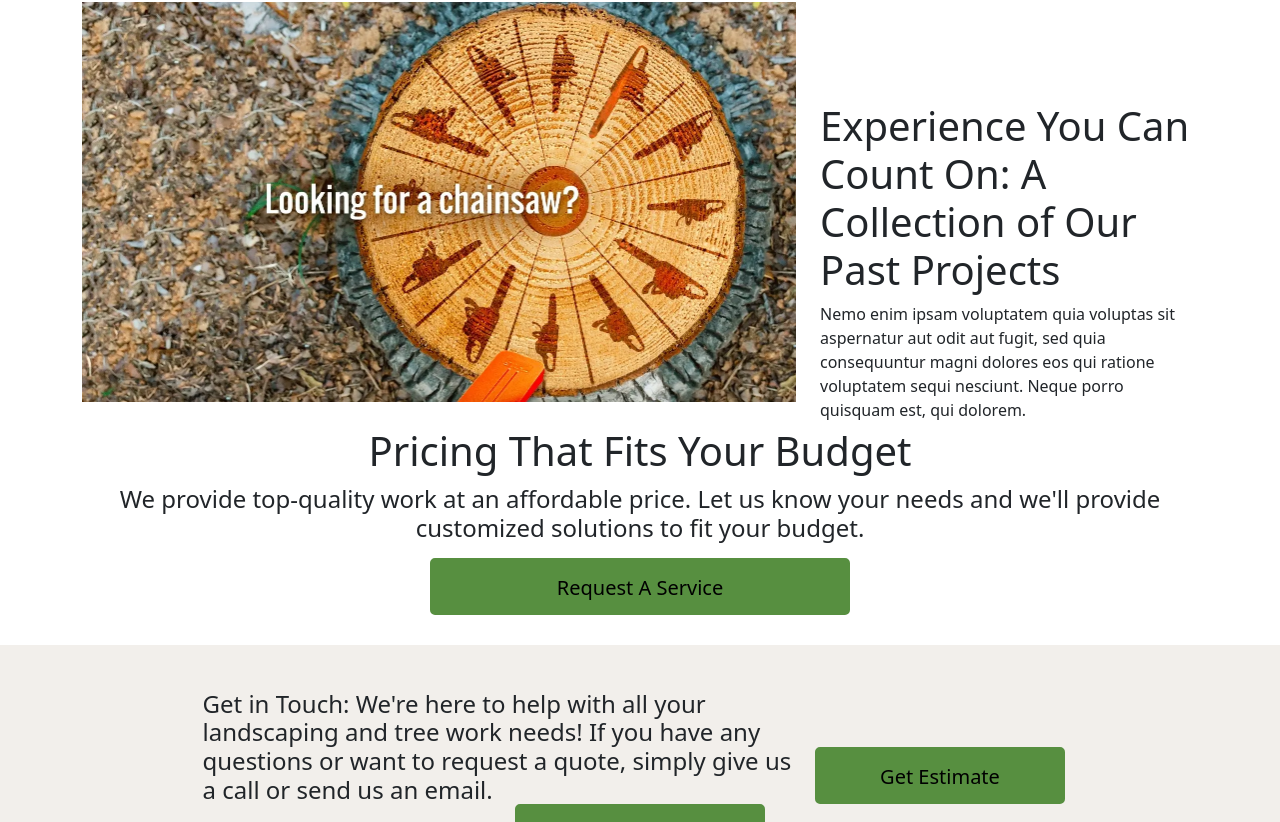
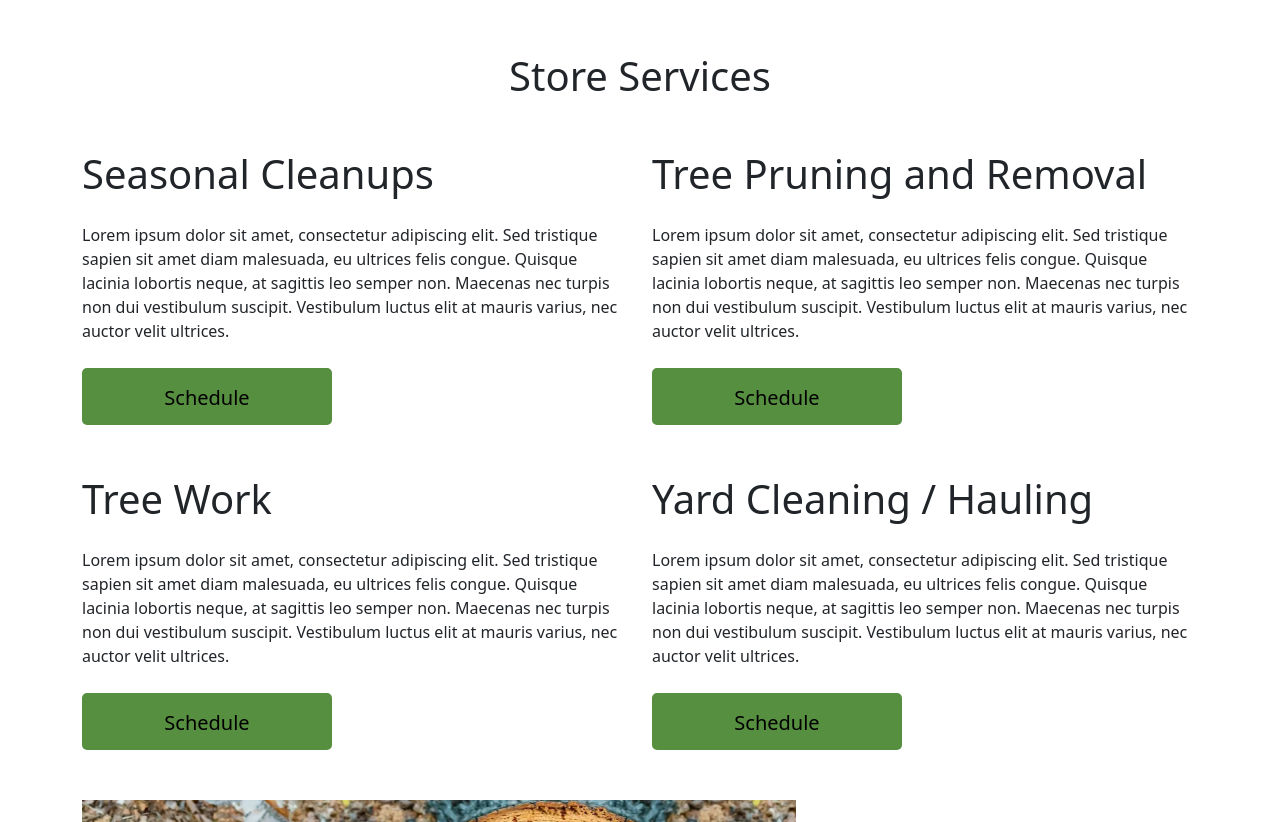
Before and after one commit to thefourthlion/dream-design-landscaping, a Next.js app in the folder client/: page / in a window 1280 px wide. Shown: the part 798-1620 px from the top of the page. Built offline with nearby package versions, Linux system fonts and the light colour scheme.

Commit message:
create services component

```diff
--- a/client/components/Services.js
+++ b/client/components/Services.js
@@ -1,10 +1,69 @@
 import React from "react";
+import Container from "react-bootstrap/Container";
+import Row from "react-bootstrap/Row";
+import Col from "react-bootstrap/Col";
 const Services = () => {
   return (
-    <div className="Services">
-      <div className="container">
-        <h1 className="content-header">Services</h1>
-      </div>
+    <div className="Services" id="services">
+      <h1 className="content-header">Store Services</h1>
+      <Container className="container">
+        <Row>
+          <Col md={6} className="service">
+            <h1>Seasonal Cleanups</h1>
+            <p>
+              Lorem ipsum dolor sit amet, consectetur adipiscing elit. Sed
+              tristique sapien sit amet diam malesuada, eu ultrices felis
+              congue. Quisque lacinia lobortis neque, at sagittis leo semper
+              non. Maecenas nec turpis non dui vestibulum suscipit. Vestibulum
+              luctus elit at mauris varius, nec auctor velit ultrices.
+            </p>
+            <a href="tel:+12097704091">
+              <button className="primary-btn">Schedule</button>
+            </a>
+          </Col>
+          <Col md={6} className="service">
+            <h1>Tree Pruning and Removal</h1>
+            <p>
+              Lorem ipsum dolor sit amet, consectetur adipiscing elit. Sed
+              tristique sapien sit amet diam malesuada, eu ultrices felis
+              congue. Quisque lacinia lobortis neque, at sagittis leo semper
+              non. Maecenas nec turpis non dui vestibulum suscipit. Vestibulum
+              luctus elit at mauris varius, nec auctor velit ultrices.
+            </p>
+            <a href="tel:+12097704091">
+              <button className="primary-btn">Schedule</button>
+            </a>
+          </Col>
+        </Row>
+        <Row>
+          <Col md={6} className="service">
+            <h1>Tree Work</h1>
+            <p>
+              Lorem ipsum dolor sit amet, consectetur adipiscing elit. Sed
+              tristique sapien sit amet diam malesuada, eu ultrices felis
+              congue. Quisque lacinia lobortis neque, at sagittis leo semper
+              non. Maecenas nec turpis non dui vestibulum suscipit. Vestibulum
+              luctus elit at mauris varius, nec auctor velit ultrices.
+            </p>
+            <a href="tel:+12097704091">
+              <button className="primary-btn">Schedule</button>
+            </a>
+          </Col>
+          <Col md={6} className="service">
+            <h1>Yard Cleaning / Hauling</h1>
+            <p>
+              Lorem ipsum dolor sit amet, consectetur adipiscing elit. Sed
+              tristique sapien sit amet diam malesuada, eu ultrices felis
+              congue. Quisque lacinia lobortis neque, at sagittis leo semper
+              non. Maecenas nec turpis non dui vestibulum suscipit. Vestibulum
+              luctus elit at mauris varius, nec auctor velit ultrices.
+            </p>
+            <a href="tel:+12097704091">
+              <button className="primary-btn">Schedule</button>
+            </a>
+          </Col>
+        </Row>
+      </Container>
     </div>
   );
 };
--- a/client/pages/index.js
+++ b/client/pages/index.js
@@ -2,10 +2,12 @@ import Landing from "../components/Landing";
 import Contact from "../components/Contact";
 import Pricing from "../components/Pricing";
 import Portfolio from "../components/Portfolio";
+import Services from "../components/Services";
 export default function Home() {
   return (
     <div className="Home">
       <Landing />
+      <Services />
       <Portfolio />
       <Pricing />
       <Contact />
--- a/client/styles/Services.scss
+++ b/client/styles/Services.scss
@@ -1 +1,40 @@
-.Services{}
+.Services {
+  // margin-top: 50px;
+  max-width: 95vw;
+  margin: 50px auto 0px auto;
+  .container {
+    display: flex;
+    flex-direction: column;
+    justify-content: center;
+    align-items: center;
+  }
+  .service {
+    max-width: 600px;
+    margin-bottom: 25px;
+  }
+  .content-header {
+    text-align: center;
+    margin-top: 25px;
+    margin-bottom: 50px;
+  }
+  h1 {
+    margin-bottom: 25px;
+  }
+  p {
+    margin-bottom: 25px;
+  }
+
+  text-align: left;
+
+  button {
+    width: 150px;
+    height: 45px;
+    font-size: 1.2rem;
+    margin-bottom: 25px;
+  }
+  @media only screen and (max-width: 900px) {
+    p {
+      max-width: 420px;
+    }
+  }
+}
```
